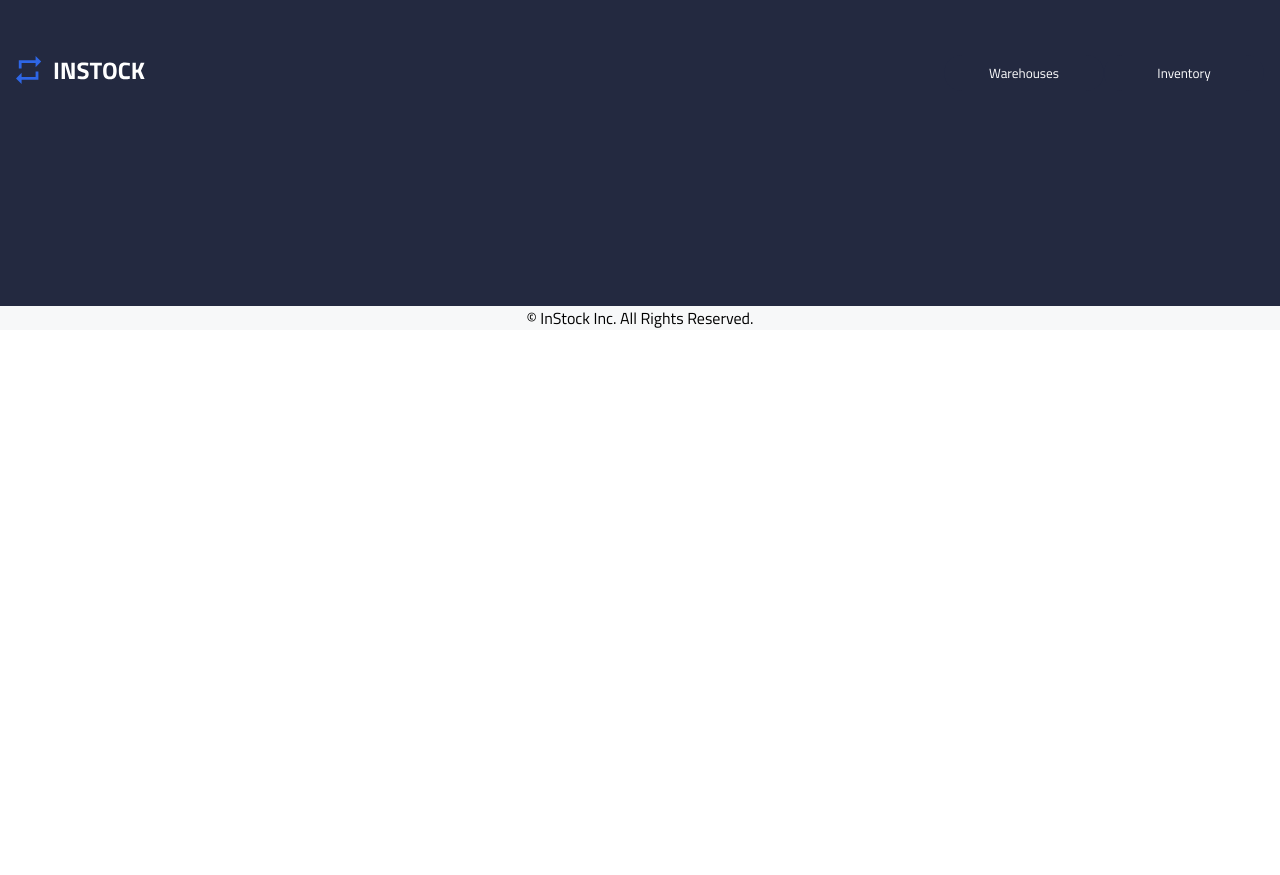
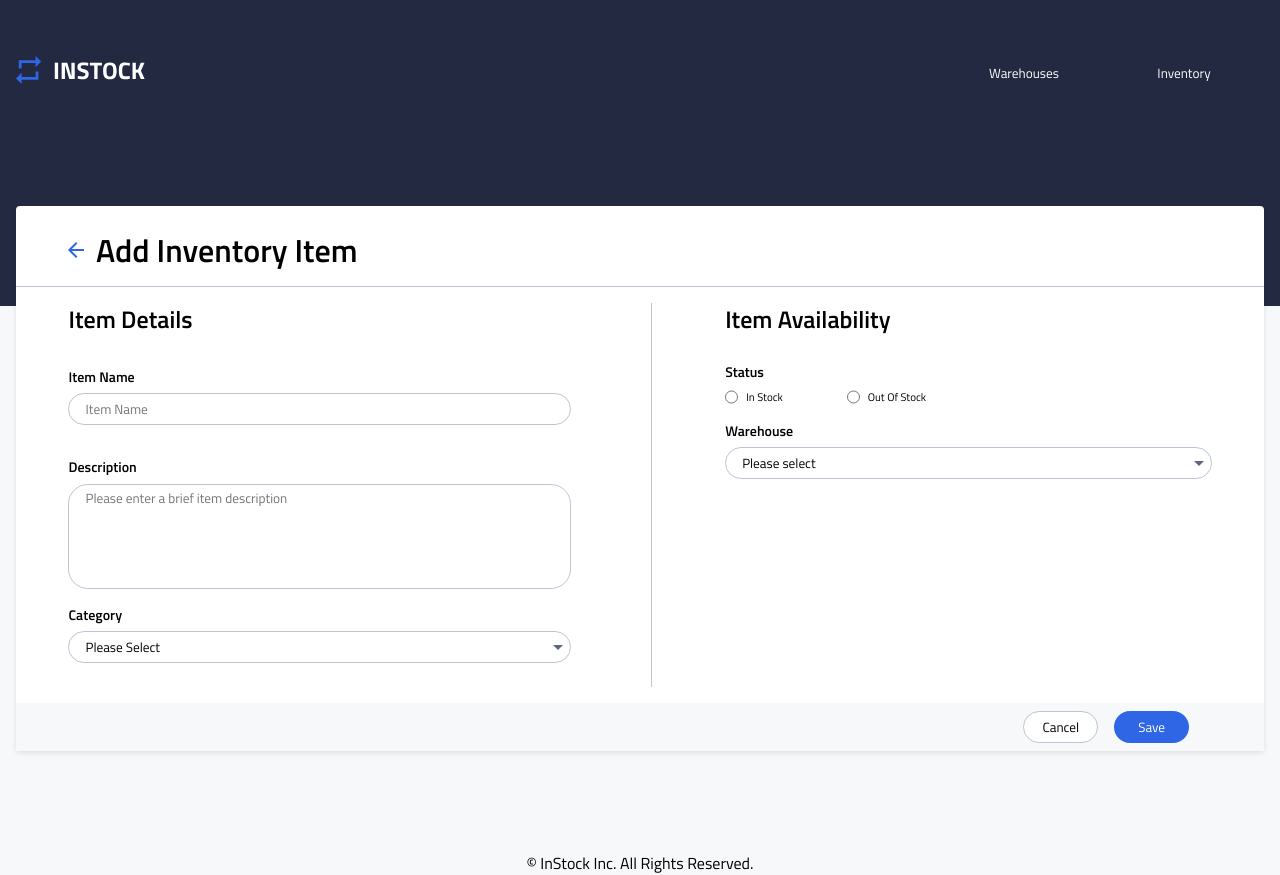
Before and after one commit to MatthewPellettieri/instock, a React (Create React App) app: page /addInventory in a window 1280 px wide. Before the commit the page ends 800 px from the top, so only its background shows below. Built offline with nearby package versions, Linux system fonts and the light colour scheme.

Commit message:
Revert "Revert "finished the add inventory ""

```diff
--- a/src/App.js
+++ b/src/App.js
@@ -8,6 +8,7 @@ import WarehouseForms from "./components/WarehouseForms/WarehouseForms";
 import InventoryItem from "./components/InventoryItem/InventoryItem";
 import Footer from "./components/Footer/footer";
 import EditInventory from "./components/EditInventory/EditInventory";
+import AddInventory from "./components/AddNewInventory/AddNewInventory";
 
 function App() {
   return (
@@ -23,7 +24,8 @@ function App() {
               path="/editWarehouse"
               element={
                 <WarehouseForms heading="Edit Warehouse" buttonText="Save" />
-							}></Route>
+              }
+            ></Route>
             <Route
               path="/addWarehouse"
               element={
@@ -31,14 +33,18 @@ function App() {
                   heading="Add New Warehouse"
                   buttonText="+ AddWarehouse"
                 />
-							}></Route>
+              }
+            ></Route>
             {/* -------------------------Inventory----------------- */}
             <Route path="/inventory" element={<InventoryPage />}>
               {/* <Route path="/inventory/:id" element={<Inventory />} /> */}
             </Route>
             <Route path="/inventory/item" element={<InventoryItem />} />
-						{/* <Route path="/editInventory/:id" element={<EditInventory />}></Route>
-						<Route path="/addInventory" element={<AddInventory />}></Route>*/}
+            <Route
+              path="/editInventory/:id"
+              element={<EditInventory />}
+            ></Route>
+            <Route path="/addInventory" element={<AddInventory />}></Route>
           </Routes>
         </div>
       </BrowserRouter>
--- /dev/null
+++ b/src/components/AddNewInventory/AddNewInventory.js
@@ -0,0 +1,124 @@
+import backButton from "../../assets/Icons/arrow_back-24px.svg";
+import "./AddNewInventory.scss";
+import React, { useState } from "react";
+
+function AddInventory() {
+  const [quantity, setQuantity] = useState(false);
+
+  const inStockHandler = () => {
+    setQuantity(true);
+  };
+
+  const outOfStockHandler = () => {
+    setQuantity(false);
+  };
+
+  return (
+    <section className="AddInventory">
+      <div className="AddInventory__header">
+        <img
+          className="AddInventory__header-back-button"
+          src={backButton}
+          alt="button to back"
+        ></img>
+        <h1 className="AddInventory__title">Add Inventory Item</h1>
+      </div>
+
+      <section className="AddInventory__details">
+        <div className="AddInventory__details-form-container">
+          <h2 className="AddInventory__details-header">Item Details</h2>
+          <form className="AddInventory__details-form">
+            <h3 className="AddInventory__form-header">Item Name</h3>
+            <input
+              type="text"
+              name="item name"
+              className="AddInventory__details-input-1"
+              placeholder="Item Name"
+            ></input>
+
+            <h3 className="AddInventory__form-header">Description</h3>
+            <textarea
+              type="text"
+              name="item description"
+              className="AddInventory__details-input"
+              rows="5"
+              placeholder="Please enter a brief item description"
+            ></textarea>
+
+            <div className="AddInventory__details-dropdown">
+              <h3 className="AddInventory__form-header">Category</h3>
+              <select
+                name="categories"
+                className="AddInventory__details-drop-down"
+              >
+                <option value="Please select">Please Select</option>
+              </select>
+            </div>
+          </form>
+        </div>
+        <hr className="AddInventory__divider" />
+        <div className="AddInventory__form-container">
+          <h2 className="AddInventory__form-header AddInventory__form-header--two">
+            Item Availability
+          </h2>
+          <form className="AddInventory__form">
+            <h5 className="AddInventory__form-header">Status</h5>
+            <div className="AddInventory__radio-container">
+              <div className="AddInventory__in">
+                <input
+                  name="instock-radio"
+                  value="inStock"
+                  onClick={inStockHandler}
+                  type="radio"
+                  className="AddInventory__in-stock"
+                ></input>
+                <p className="AddInventory__radio-title">In Stock</p>
+              </div>
+
+              <div className="AddInventory__out">
+                <input
+                  name="instock-radio"
+                  type="radio"
+                  value="outOfStock"
+                  onClick={outOfStockHandler}
+                  className="AddInventory__in-stock"
+                ></input>
+                <p className="AddInventory__radio-title">Out Of Stock</p>
+              </div>
+            </div>
+
+            {quantity && (
+              <>
+                <h3 className="AddInventory__form-header">Quantity</h3>
+                <input
+                  type="text"
+                  name="item name"
+                  className="AddInventory__details-input-1"
+                  placeholder="0"
+                ></input>
+              </>
+            )}
+
+            <div className="AddInventory__details-dropdown ">
+              <h3 className="AddInventory__form-header">Warehouse</h3>
+              <select
+                name="categories"
+                className="AddInventory__details-drop-down"
+              >
+                <option value="Electronics">Please select</option>
+              </select>
+            </div>
+          </form>
+        </div>
+      </section>
+      <div className="AddInventory__grey-bar">
+        <div className="AddInventory__buttons-container">
+          <button className="AddInventory__cancel">Cancel</button>
+          <button className="AddInventory__save">Save</button>
+        </div>
+      </div>
+    </section>
+  );
+}
+
+export default AddInventory;
--- /dev/null
+++ b/src/components/AddNewInventory/AddNewInventory.scss
@@ -0,0 +1,221 @@
+@use "../../styles/partials/mixins" as *;
+@use "../../styles/partials/variables" as *;
+
+@include mobile {
+  .AddInventory {
+    &__header-back-button {
+      @include tablet {
+        padding-right: 0.5rem;
+      }
+    }
+
+    &__title {
+      @include m-h1;
+
+      @include tablet {
+        @include d-h1;
+      }
+    }
+
+    &__header {
+      display: flex;
+      @include divider;
+      padding: 1.5rem 1rem 1rem 1rem;
+      align-items: center;
+
+      @include tablet {
+        padding: 1.5rem 1rem 1rem 2rem;
+      }
+
+      @include desktop {
+        padding: 1.5rem 1rem 1rem 3rem;
+      }
+    }
+
+    &__details-header {
+      @include m-h2;
+
+      @include tablet {
+        @include d-h2;
+      }
+    }
+
+    &__details {
+      padding-left: 1rem;
+      padding-right: 1rem;
+      margin-top: 1rem;
+
+      @include tablet {
+        display: flex;
+        justify-content: space-around;
+        width: 100%;
+        margin-bottom: 1rem;
+      }
+    }
+
+    &__form-container {
+      @include tablet {
+        width: 40%;
+      }
+    }
+
+    &__details-form-container {
+      @include tablet {
+        width: 48%;
+        border-right: 1px solid $instock-cloud;
+      }
+    }
+
+    &__back-button {
+      margin-right: 0.5rem;
+    }
+
+    &__details-form {
+      display: flex;
+      flex-direction: column;
+      margin-top: 1rem;
+
+      @include tablet {
+        padding-right: 2rem;
+      }
+
+      @include desktop {
+        padding-right: 5rem;
+      }
+    }
+
+    &__details-input-1 {
+      border-radius: 20px;
+      height: 2rem;
+      padding-left: 1rem;
+      border: 1px solid $instock-cloud;
+      margin-bottom: 1rem;
+      width: 100%;
+    }
+
+    &__details-input {
+      border-radius: 20px;
+      padding-left: 1rem;
+      padding-right: 1rem;
+      padding-top: 0.2rem;
+      border: 1px solid $instock-cloud;
+      margin-bottom: 1rem;
+
+      @include tablet {
+        margin-bottom: 0rem;
+      }
+    }
+
+    &__details-drop-down {
+      width: 100%;
+      border-radius: 20px;
+      height: 2rem;
+      padding-left: 1rem;
+      border: 1px solid $instock-cloud;
+      background: url("../../assets/Icons/arrow_drop_down-24px.svg") no-repeat
+        13px;
+      background-position: right;
+      appearance: none;
+      margin-bottom: 1.5rem;
+    }
+
+    &__divider {
+      width: 100%;
+      border-color: $instock-cloud;
+      appearance: none;
+
+      @include tablet {
+        display: none;
+      }
+    }
+
+    &__form-header {
+      margin-top: 1rem;
+      padding-bottom: 0.4rem;
+      @include m-h3;
+      @include tablet {
+        font-size: 14px;
+      }
+    }
+    // added another class to enable tablet styling
+    &__form-header--two {
+      @include m-h2;
+      @include tablet {
+        margin-top: 0rem;
+        padding-bottom: 0.7rem;
+        @include d-h2;
+      }
+    }
+
+    &__radio-container {
+      display: flex;
+      gap: 4rem;
+    }
+
+    &__in,
+    &__out {
+      display: flex;
+      gap: 0.5rem;
+    }
+
+    &__radio-title {
+      @include m-p3;
+    }
+
+    &__buttons-container {
+      display: flex;
+      gap: 1rem;
+      padding-left: 1rem;
+      padding-right: 1rem;
+      padding-bottom: 1rem;
+
+      @include tablet {
+        width: 30%;
+        position: relative;
+        justify-content: flex-end;
+        left: 64%;
+        padding: 0;
+      }
+    }
+
+    &__cancel {
+      width: 50%;
+      border-radius: 20px;
+      border: 1px solid $instock-cloud;
+      background-color: white;
+
+      @include tablet {
+        width: 30%;
+      }
+
+      @include desktop {
+        width: 20%;
+      }
+    }
+
+    &__save {
+      width: 50%;
+      border-radius: 20px;
+      background-color: $instock-indigo;
+      border: none;
+      color: white;
+      height: 2rem;
+
+      @include tablet {
+        width: 30%;
+      }
+
+      @include desktop {
+        width: 20%;
+      }
+    }
+
+    &__grey-bar {
+      width: 100%;
+      background-color: $instock-light-grey;
+      height: 3rem;
+      text-align: center;
+      padding-top: 0.5rem;
+    }
+  }
+}
```
Lines whose indentation alone changed are shown as unchanged.
